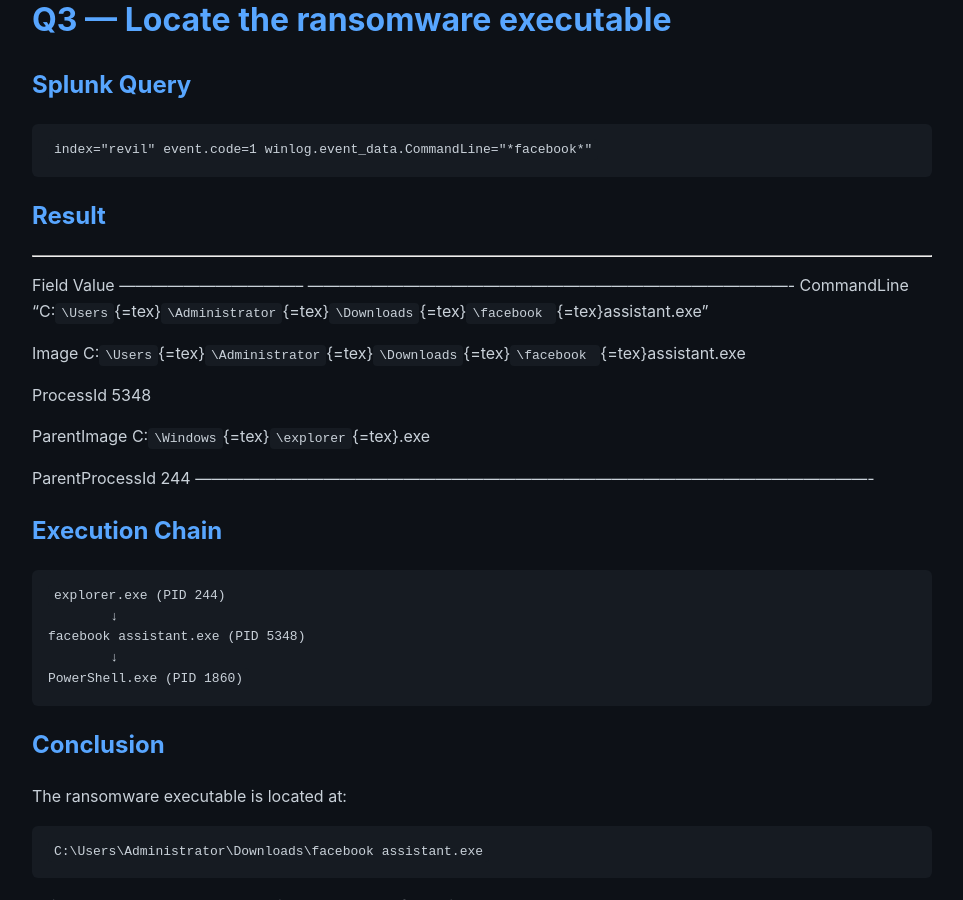
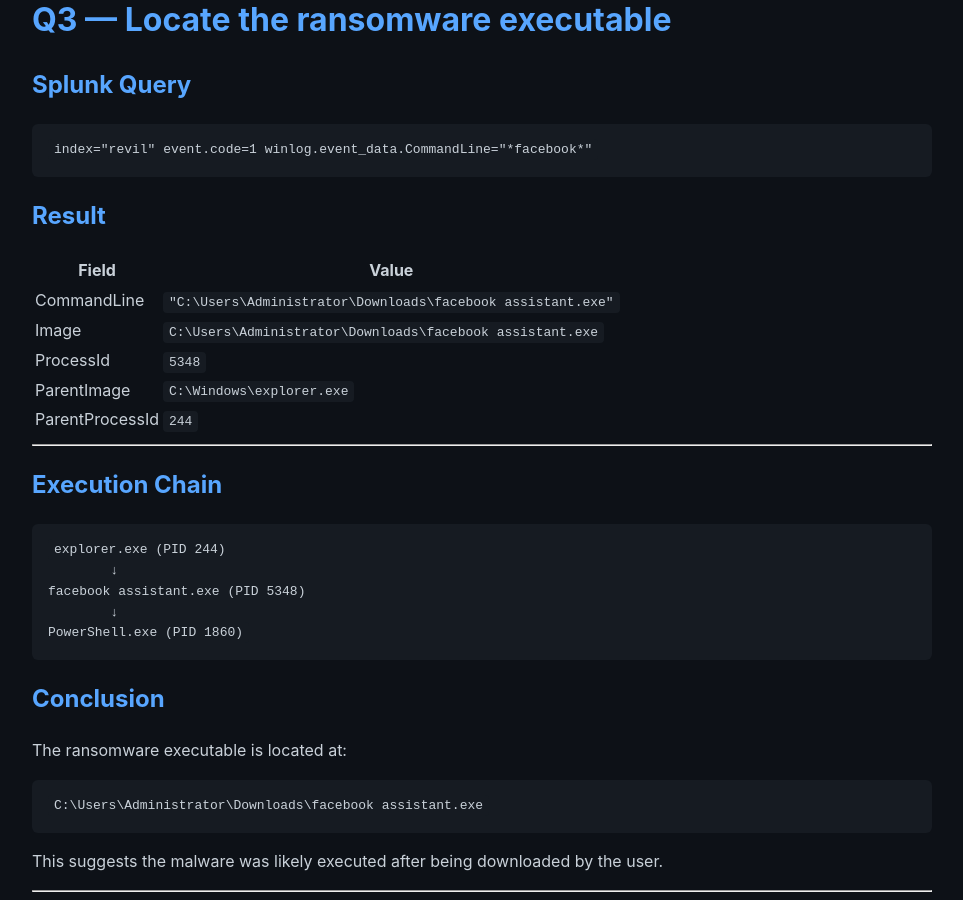
Before and after one commit to soreRum/soreRum.github.io, a Jekyll site: the page built from _posts/2026-03-7-REvil-GOLD-SOUTHFIELD-Lab.md, in a window 1280 px wide and 900 px high, scrolled down 1781 px. Shown: the whole window, without its empty margins (158-1121 px from the left). Built offline with Jekyll 4.4.1, drawn with Linux system fonts in a browser that asks for light colours; our own code applies the rules of GitHub Pages for plain Markdown files.

Commit message:
Update 2026-03-7-REvil-GOLD-SOUTHFIELD-Lab.md

```diff
--- a/_posts/2026-03-7-REvil-GOLD-SOUTHFIELD-Lab.md
+++ b/_posts/2026-03-7-REvil-GOLD-SOUTHFIELD-Lab.md
@@ -67,18 +67,14 @@ PowerShell was launched by the ransomware executable.
 
 ## Result
 
-  -------------------------------------------------------------------------------------------------------------------------------
-  Field                               Value
-  ----------------------------------- -------------------------------------------------------------------------------------------
-  CommandLine                         "C:`\Users`{=tex}`\Administrator`{=tex}`\Downloads`{=tex}`\facebook `{=tex}assistant.exe"
+| Field | Value |
+|------|------|
+| CommandLine | `"C:\Users\Administrator\Downloads\facebook assistant.exe"` |
+| Image | `C:\Users\Administrator\Downloads\facebook assistant.exe` |
+| ProcessId | `5348` |
+| ParentImage | `C:\Windows\explorer.exe` |
+| ParentProcessId | `244` |
 
-  Image                               C:`\Users`{=tex}`\Administrator`{=tex}`\Downloads`{=tex}`\facebook `{=tex}assistant.exe
-
-  ProcessId                           5348
-
-  ParentImage                         C:`\Windows`{=tex}`\explorer`{=tex}.exe
-
-  ParentProcessId                     244
   -------------------------------------------------------------------------------------------------------------------------------
 
 ## Execution Chain
```
